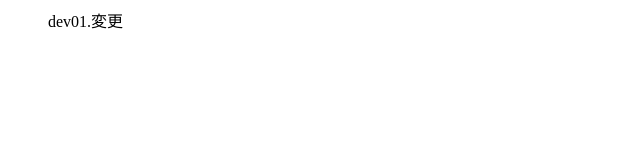
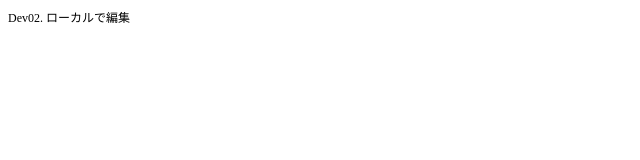
Before and after one commit to sundy45/git_practice, a plain HTML site: page index.html in a window 1280 px wide. Shown: the full height of the page, 0-640 px from the left. Drawn offline with Linux system fonts and the light colour scheme.

Commit message:
ローカルで直接変更

```diff
--- a/index.html
+++ b/index.html
@@ -1,3 +1,17 @@
-<ul style=list-style:none;>
-  <li>dev01.変更</li>
-</ul>
+<!DOCTYPE html PUBLIC "-//W3C//DTD HTML 4.01//EN" "http://www.w3.org/TR/html4/strict.dtd">
+<html>
+<head>
+  <meta http-equiv="Content-Type" content="text/html; charset=utf-8">
+  <meta http-equiv="Content-Style-Type" content="text/css">
+  <title></title>
+  <meta name="Generator" content="Cocoa HTML Writer">
+  <meta name="CocoaVersion" content="2487.7">
+  <style type="text/css">
+    p.p1 {margin: 0.0px 0.0px 0.0px 36.0px; text-indent: -36.0px; font: 12.0px 'Hiragino Mincho ProN'; -webkit-text-stroke: #000000}
+    span.s1 {font-kerning: none}
+  </style>
+</head>
+<body>
+<p class="p1"><span class="s1">Dev02. ローカルで編集</span></p>
+</body>
+</html>
```
